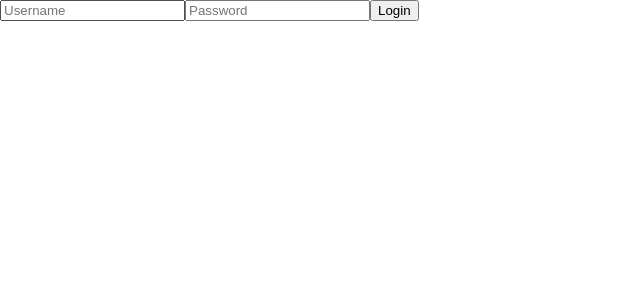
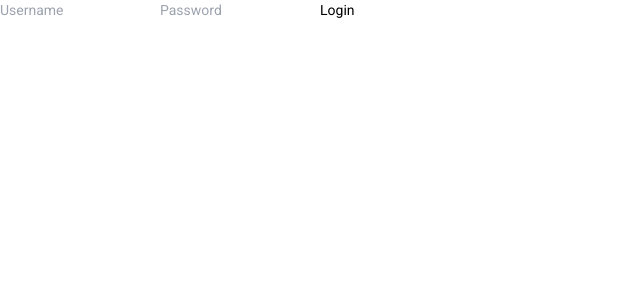
Before and after one commit to abhi-kr-2100/motion2, an Angular app in the folder motion2-frontend/: page /login in a window 1280 px wide. Shown: the top 300 px of the page, without its empty margins (0-640 px from the left). Built offline with nearby package versions, Linux system fonts and the light colour scheme.

Commit message:
Install and configure tailwindcss
This is done according to: https://tailwindcss.com/docs/guides/angular

```diff
--- a/motion2-frontend/package.json
+++ b/motion2-frontend/package.json
@@ -21,7 +21,10 @@
     "@angular/platform-browser-dynamic": "~13.3.0",
     "@angular/router": "~13.3.0",
     "@types/uuid": "^8.3.4",
+    "autoprefixer": "^10.4.7",
+    "postcss": "^8.4.14",
     "rxjs": "~7.5.0",
+    "tailwindcss": "^3.0.24",
     "tslib": "^2.3.0",
     "uuid": "^8.3.2",
     "zone.js": "~0.11.4"
--- a/motion2-frontend/src/styles.less
+++ b/motion2-frontend/src/styles.less
@@ -1,4 +1,6 @@
-/* You can add global styles to this file, and also import other style files */
+@tailwind base;
+@tailwind components;
+@tailwind utilities;
 
 html, body { height: 100%; }
 body { margin: 0; font-family: Roboto, "Helvetica Neue", sans-serif; }
--- /dev/null
+++ b/motion2-frontend/tailwind.config.js
@@ -0,0 +1,7 @@
+module.exports = {
+  content: ["./src/**/*.{html,ts}"],
+  theme: {
+    extend: {},
+  },
+  plugins: [],
+}
```
Also changed, not shown: 1 other file (tests, documents, lock files or other folders).
